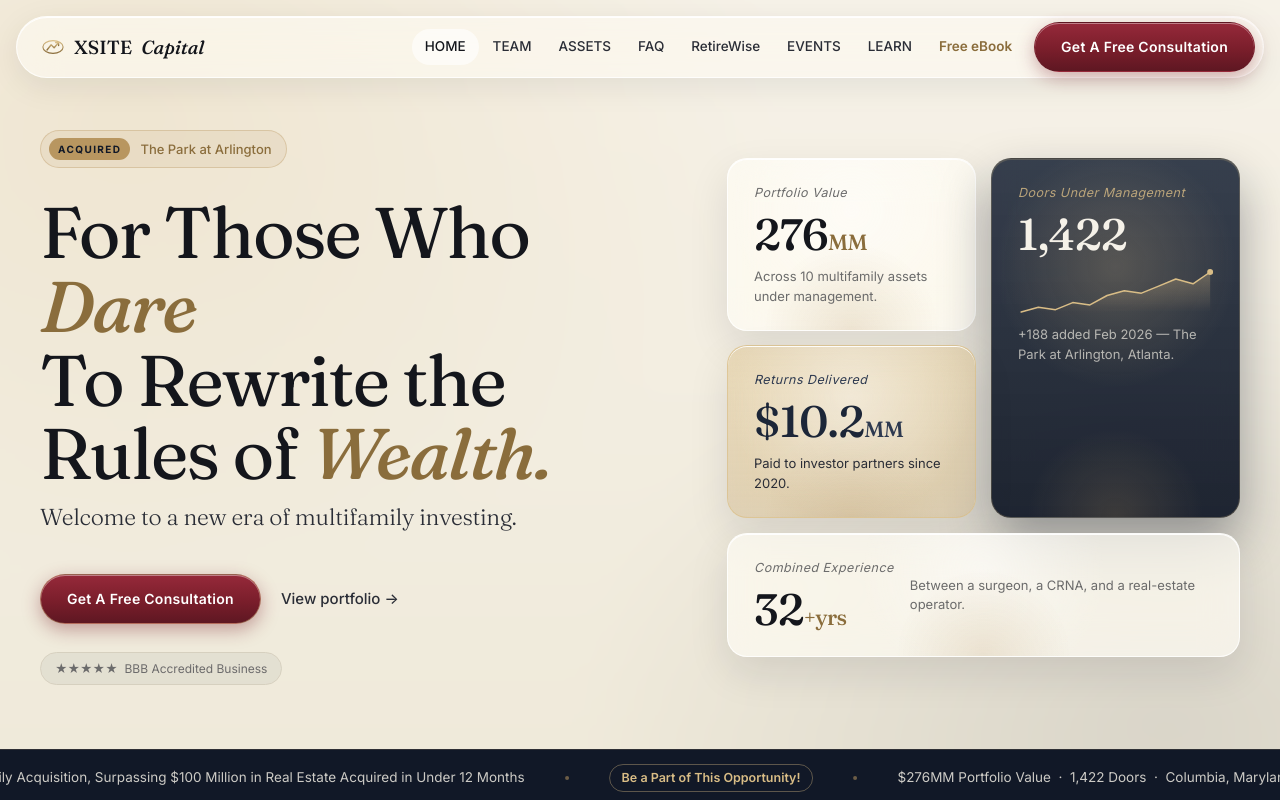
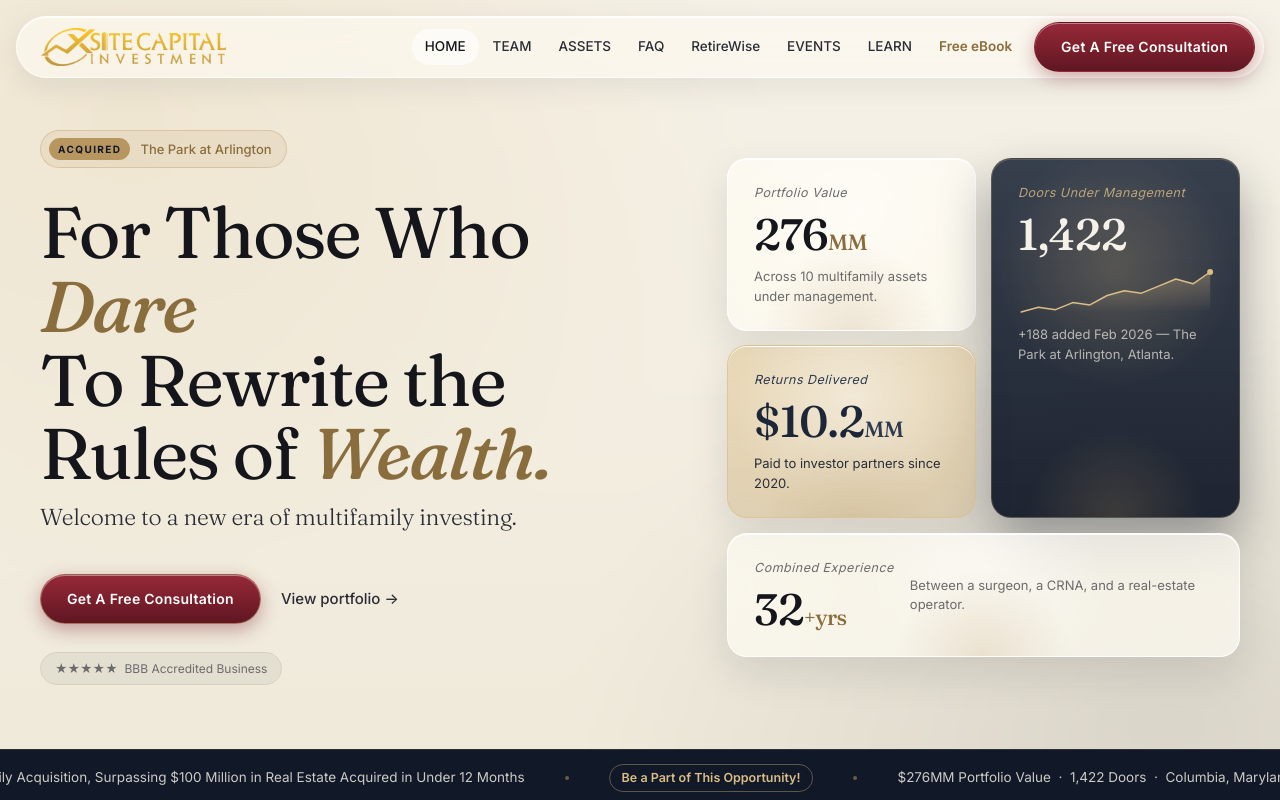
Before and after one commit to xsitecapitalservers/xsitecapital, a website: page index.html in a window 1280 px wide. Shown: the top 800 px of the page. Drawn offline with Linux system fonts and the light colour scheme.

Commit message:
Replace SVG logo with XSITE Gold.png across all pages; add floating animation to IRA photo

```diff
--- a/index.html
+++ b/index.html
@@ -43,8 +43,8 @@ button{cursor:pointer;font-family:inherit;}
   transition:top .28s var(--ease),box-shadow .28s var(--ease);
 }
 .nav.scrolled{top:8px;box-shadow:inset 0 1px 0 rgba(255,255,255,.9),0 16px 48px rgba(17,24,39,.13);}
-.nav__logo{display:flex;align-items:center;gap:9px;font-family:var(--fd);font-size:19px;font-weight:500;color:var(--ink);}
-.nav__logo svg{flex-shrink:0;}
+.nav__logo{display:flex;align-items:center;}
+.nav__logo img{height:38px;width:auto;display:block;}
 .nav__links{display:flex;align-items:center;gap:1px;}
 .nav__link{padding:7px 13px;font-size:13.5px;font-weight:500;color:var(--ink-s);border-radius:999px;transition:color .15s,background .15s;}
 .nav__link:hover,.nav__link.active{color:var(--ink);background:rgba(255,255,255,.6);}
@@ -142,8 +142,15 @@ button{cursor:pointer;font-family:inherit;}
 .ira__title em{font-style:italic;font-weight:500;color:var(--gold-d);}
 .ira__body{margin-top:20px;font-size:17px;color:var(--ink-s);line-height:1.65;}
 .ira__cta{margin-top:36px;}
-/* IRA photo */
-.ira__photo{position:relative;border-radius:28px;overflow:hidden;box-shadow:0 24px 64px rgba(17,24,39,.15);aspect-ratio:4/5;}
+/* IRA photo — floating animation */
+@keyframes floatPhoto{
+  0%,100%{transform:translateY(0) rotate(-.4deg);}
+  50%{transform:translateY(-14px) rotate(.4deg);}
+}
+.ira__photo{position:relative;border-radius:28px;overflow:hidden;box-shadow:0 24px 64px rgba(17,24,39,.15);aspect-ratio:4/5;
+  animation:floatPhoto 7s ease-in-out infinite;
+  will-change:transform;
+}
 .ira__photo img{width:100%;height:100%;object-fit:cover;object-position:center;}
 .ira__photo::after{content:"";position:absolute;inset:0;background:linear-gradient(180deg,transparent 55%,rgba(7,11,21,.38) 100%);pointer-events:none;}
 .ira__photo-badge{position:absolute;bottom:24px;left:24px;right:24px;background:rgba(251,248,241,.9);backdrop-filter:blur(16px) saturate(160%);border:1px solid rgba(255,255,255,.75);border-radius:16px;padding:16px 20px;display:flex;align-items:center;gap:14px;}
@@ -467,13 +474,7 @@ button{cursor:pointer;font-family:inherit;}
 <!-- NAV -->
 <nav class="nav" id="nav">
   <a class="nav__logo" href="#">
-    <svg width="24" height="24" viewBox="0 0 32 32" fill="none">
-      <defs><linearGradient id="xl" x1="0" y1="0" x2="0" y2="1"><stop offset="0%" stop-color="#D9BD86"/><stop offset="100%" stop-color="#8A6D3C"/></linearGradient></defs>
-      <ellipse cx="16" cy="16" rx="13.5" ry="8.5" stroke="url(#xl)" stroke-width="1.5" fill="none"/>
-      <path d="M8 20 L13.5 13 L17.5 17 L23.5 10" stroke="url(#xl)" stroke-width="1.75" fill="none" stroke-linecap="round" stroke-linejoin="round"/>
-      <path d="M19.5 10 L23.5 10 L23.5 14" stroke="url(#xl)" stroke-width="1.75" fill="none" stroke-linecap="round" stroke-linejoin="round"/>
-    </svg>
-    XSITE <em style="font-style:italic;font-weight:500">Capital</em>
+    <img src="./logo/XSITE Gold.png" alt="XSITE Capital"/>
   </a>
   <div class="nav__links">
     <a class="nav__link active" href="#">HOME</a>
```
Also changed, not shown: assets.html (+3 -8 lines), contact.html (+3 -9 lines), faq.html (+3 -8 lines), retirewise.html (+3 -8 lines), team.html (+3 -8 lines).
